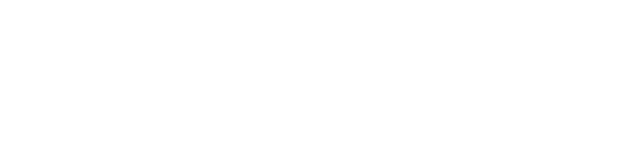
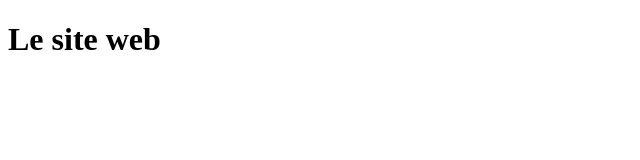
Before and after one commit to IanHarscouet/PageWebGestionProjet, a plain HTML site: page index.html in a window 1280 px wide. Shown: the whole page, without its empty margins (0-640 px from the left). Drawn offline with Linux system fonts and the light colour scheme.

Commit message:
Update index.html

```diff
--- a/index.html
+++ b/index.html
@@ -5,7 +5,6 @@
     <title>title</title>
   </head>
   <body>
-
-  <!-- page content -->
+  <h1>Le site web</h1>  <!-- page content -->
   </body>
 </html>
```
